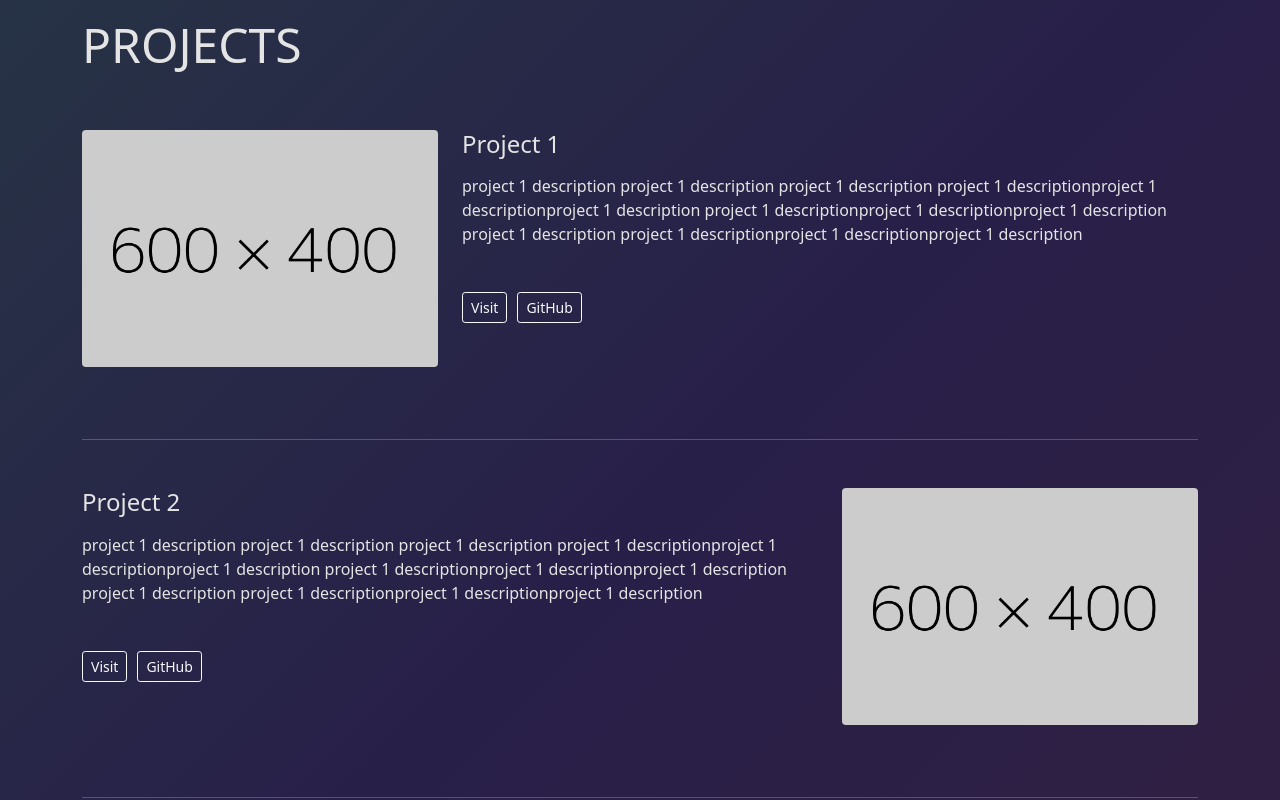
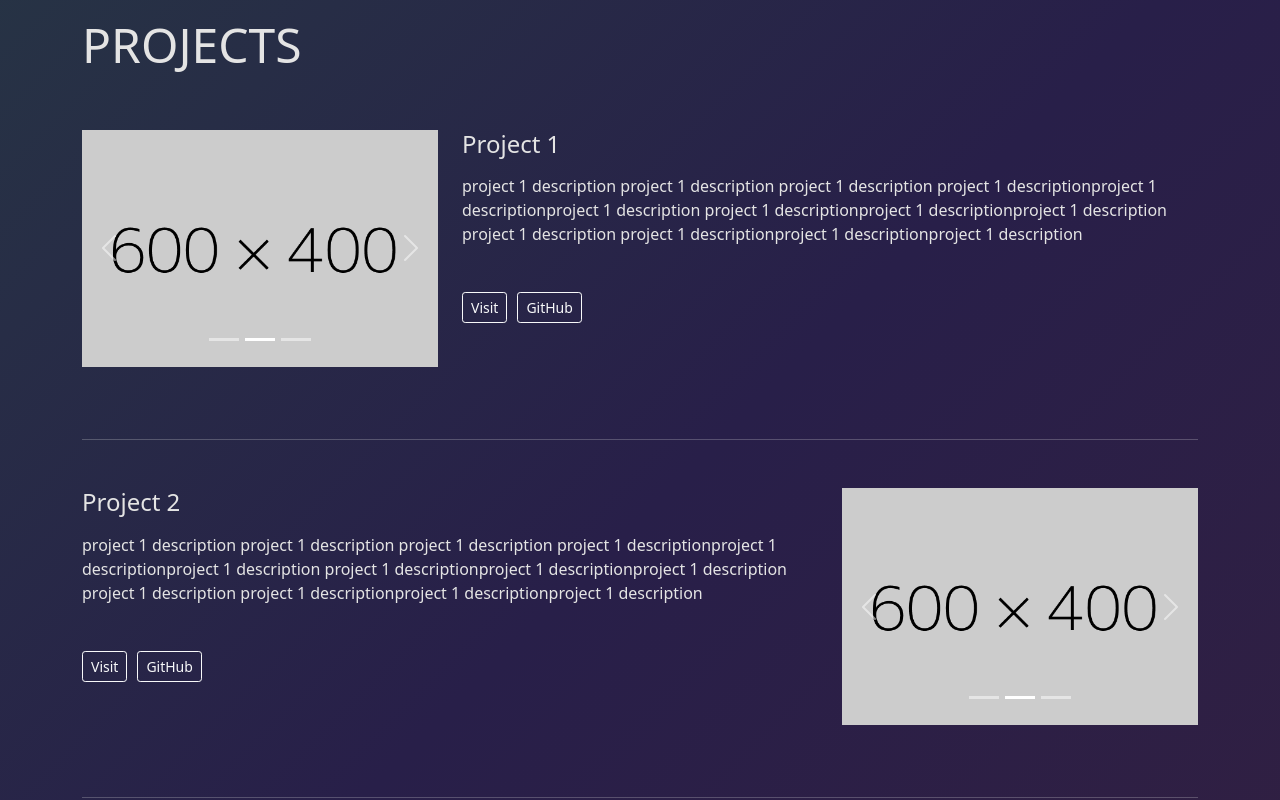
Before and after one commit to kiralyjanos91/portfolio, a React (Create React App) app: page /projects in a window 1280 px wide. Shown: the top 800 px of the page. Built offline with nearby package versions, Linux system fonts and the light colour scheme.

Commit message:
updated portfolio site

```diff
--- a/src/Components/projects/project.js
+++ b/src/Components/projects/project.js
@@ -1,11 +1,43 @@
-import React from "react"
-import { Row, Col, Button } from "react-bootstrap"
+import React , { useState } from "react"
+import { Row , Col } from "react-bootstrap"
+import Modal from "react-bootstrap/Modal"
+import Button from "react-bootstrap/Button"
+import Carousel from "react-bootstrap/Carousel"
 
-export default function Project({img, imgOrder, title, description}){
+export default function Project({ img1 , img2 , img3 , imgOrder , title , description }){
+
+    const [show, setShow] = useState(false);
+
+    const handleClose = () => setShow(false);
+    const handleShow = () => setShow(true);
+
     return(
     <Row className="project">
-        <Col md={{span:4, order:imgOrder || "first"}}>
-            <img src={img}  className="img-fluid rounded project-image" alt="dummyproject"/>
+        <Col md={{span:6, order:imgOrder || "first"}} lg="4">
+
+            <Carousel className="project-carousel">
+                <Carousel.Item className="carousel-project-image" onClick={handleShow}>
+                    <img
+                        className="d-block w-100"
+                        src={img1}
+                        alt="First slide"
+                    />
+                </Carousel.Item>
+                <Carousel.Item onClick={handleShow}>
+                    <img
+                        className="d-block w-100"
+                        src={img2}
+                        alt="Second slide"
+                    />
+                </Carousel.Item>
+                <Carousel.Item onClick={handleShow}>
+                    <img
+                        className="d-block w-100"
+                        src={img3}
+                        alt="Third slide"
+                    />
+                </Carousel.Item>
+            </Carousel>
         </Col>
         <Col>
             <Row>
@@ -23,6 +55,21 @@ export default function Project({img, imgOrder, title, description}){
                 </Col>
             </Row>
         </Col>
+
+        <Modal show={show} onHide={handleClose}>
+            <Modal.Header closeButton>
+                <Modal.Title>{title}</Modal.Title>
+            </Modal.Header>
+            <Modal.Body>{description}</Modal.Body>
+            <Modal.Footer>
+                <Button variant="secondary" onClick={handleClose}>
+                    Close
+                </Button>
+                <Button variant="primary" onClick={handleClose}>
+                    Visit website
+                </Button>
+            </Modal.Footer>
+      </Modal>
     </Row>
     )
 }
--- a/src/Components/projects/projects.css
+++ b/src/Components/projects/projects.css
@@ -11,8 +11,9 @@
     margin-bottom:3rem;
 }
 
-.project-image{
+.project-carousel{
     margin-bottom:1.5rem;
+    cursor: pointer;
 }
 
 .project-description{
@@ -20,9 +21,13 @@
 }
 
 .project-buttons{
-    gap:10px
+    gap:10px;
 }
 
 .gobackbutton{
     margin-top:1rem;
 }
+
+.modal-content{
+    color:black
+}
--- a/src/Components/projects/projects.js
+++ b/src/Components/projects/projects.js
@@ -14,7 +14,7 @@ const animationStages = {
         opacity:1,
         transition:{
             duration:0.75
-        },
+        }
     }
 }
 
@@ -34,7 +34,9 @@ export default function Projects(){
                     </Col>
                 </Row>
                 <Project
-                    img={DummyProject}
+                    img1={DummyProject}
+                    img2={DummyProject}
+                    img3={DummyProject}
                     title="Project 1"
                     description="project 1 description project 1 description project 1 description
                     project 1 descriptionproject 1 descriptionproject 1 description
@@ -43,7 +45,9 @@ export default function Projects(){
                 />
                 <hr/>
                 <Project
-                    img={DummyProject}
+                    img1={DummyProject}
+                    img2={DummyProject}
+                    img3={DummyProject}
                     imgOrder="last"
                     title="Project 2"
                     description="project 1 description project 1 description project 1 description
@@ -53,7 +57,9 @@ export default function Projects(){
                 />
                 <hr/>
                 <Project
-                    img={DummyProject}
+                    img1={DummyProject}
+                    img2={DummyProject}
+                    img3={DummyProject}
                     title="Project 3"
                     description="project 1 description project 1 description project 1 description
                     project 1 descriptionproject 1 descriptionproject 1 description
```
